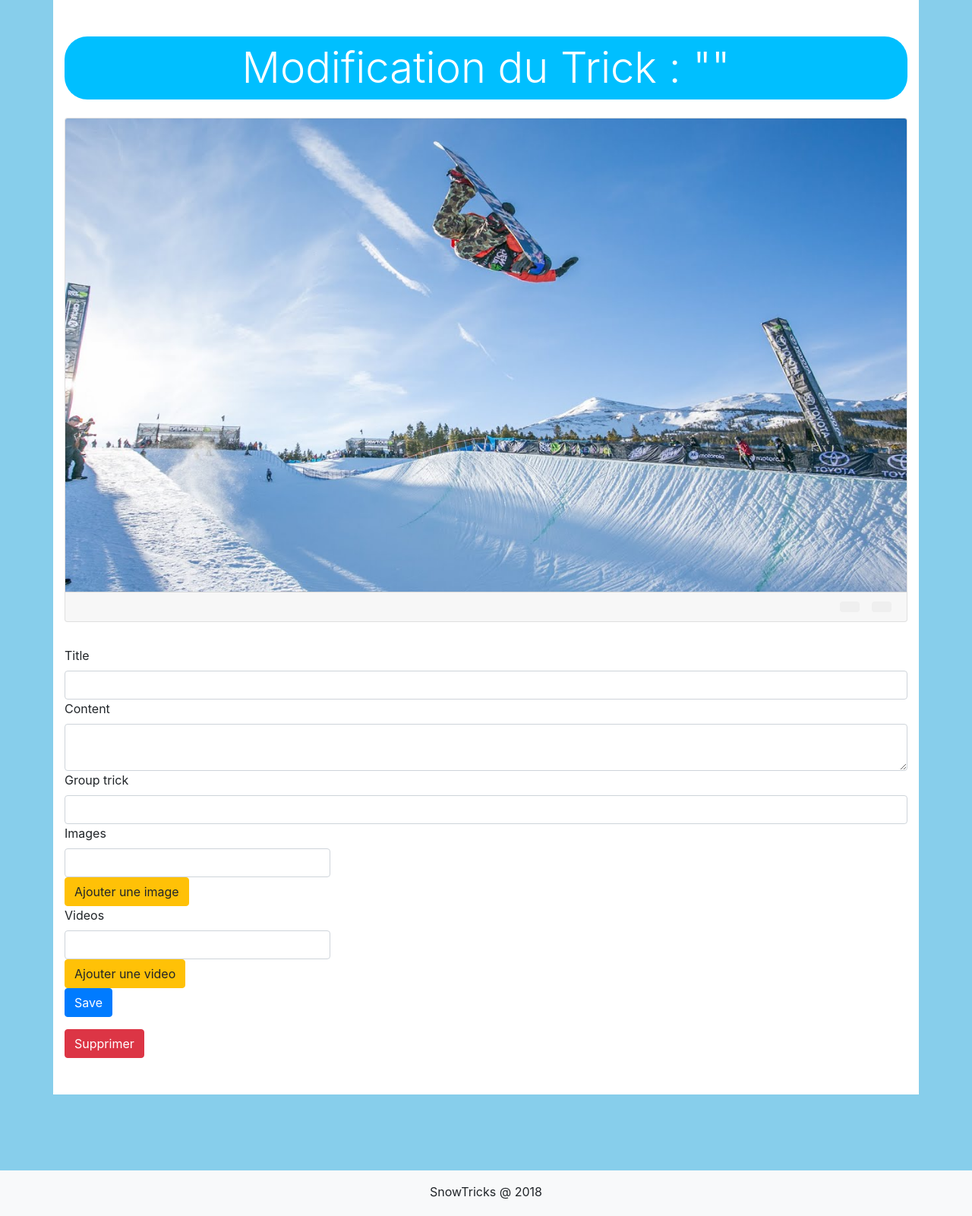
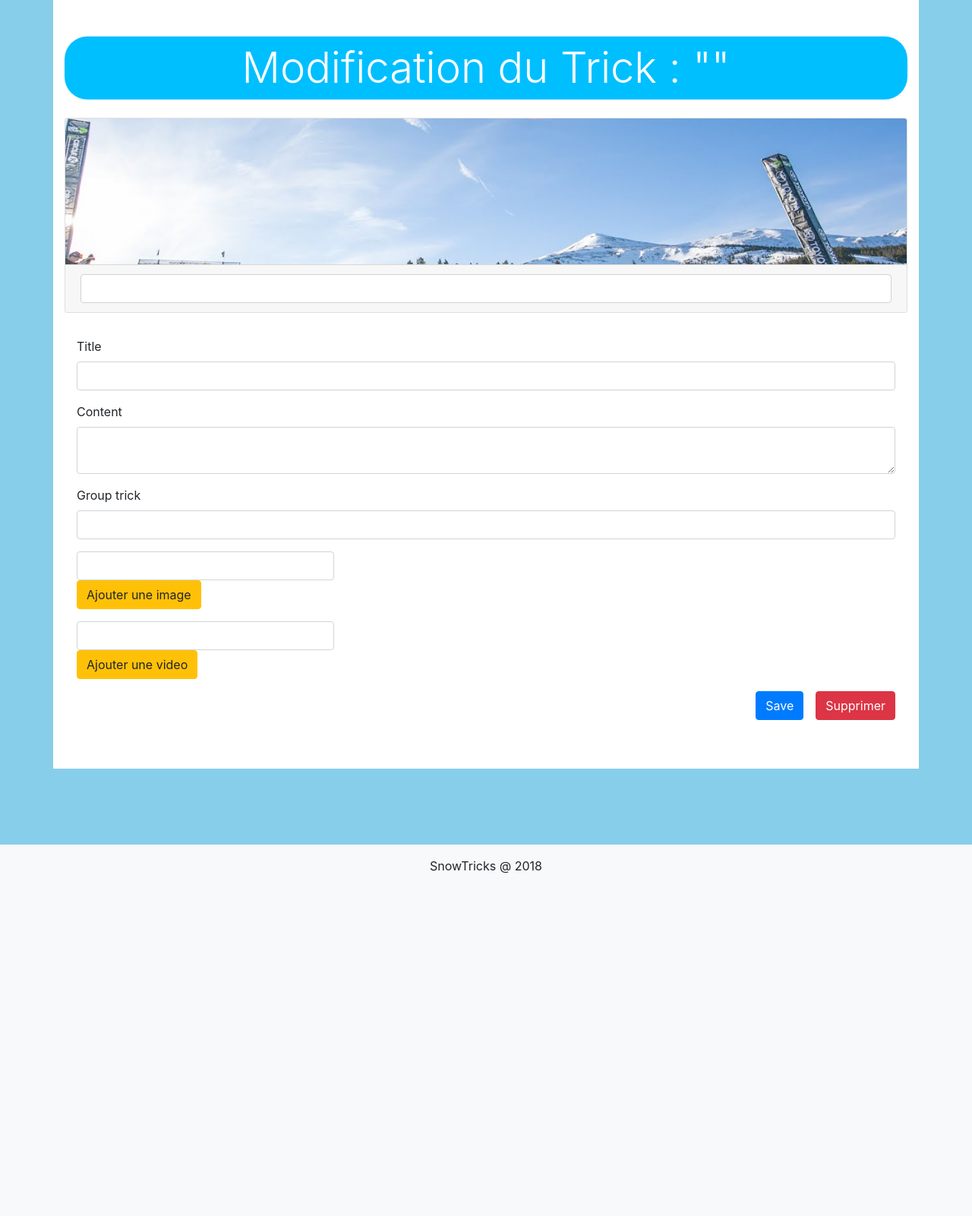
Before and after one commit to Beskargam/Project6_SnowTricks, a Symfony app: template templates/trick/edit.html.twig in a window 1280 px wide. Shown: the part 66-1667 px from the top of the page at 76% size. After the commit the page ends 1216 px from the top, so only its background shows below. Run offline with Twig, Linux system fonts and the light colour scheme; the template is opened without the code that fills it, so the values that code supplies are empty; form fields are guessed from the names that the template uses; some libraries are stand-ins or nearby versions.

Commit message:
large improve in edit trick view and trick view for the principal image

```diff
--- a/public/css/form.css
+++ b/public/css/form.css
@@ -11,3 +11,7 @@
 .field-space {
     margin: 1rem;
 }
+
+.action-button-space {
+    margin-right: 1rem;
+}
--- a/public/js/formCollections.js
+++ b/public/js/formTrickAdd.js
@@ -1,6 +1,6 @@
 $(document).ready(function () {
 
-    // Images collection
+    // Images
     var $containerImage = $('div#trick_images');
     var indexImage = $containerImage.find(':input').length;
 
@@ -45,7 +45,7 @@ $(document).ready(function () {
         });
     }
 
-    // Videos Collection
+    // Videos
     var $containerVideo = $('div#trick_videos');
     var indexVideo = $containerVideo.find(':input').length;
 
--- a/templates/trick/add.html.twig
+++ b/templates/trick/add.html.twig
@@ -27,5 +27,5 @@
 {% block javascripts %}
     {{ parent() }}
 
-    <script src="{{ asset('js/formCollections.js') }}"></script>
+    <script src="{{ asset('js/formTrickAdd.js') }}"></script>
 {% endblock %}
--- a/templates/trick/edit.html.twig
+++ b/templates/trick/edit.html.twig
@@ -6,94 +6,70 @@
 
 {% block body %}
     <div class="container body-box">
+        {{ form_start(form, {'attr': {'novalidate': 'novalidate'}}) }}
         <div class="row">
             <div class=" col-sm-12">
                 <h1 class="display-4 text-center trick-title">Modification du Trick : "{{ trick.title }}"</h1>
             </div>
         </div>
+        {% if trick.images is defined %}
+            {% for image in imageList %}
+                {% if loop.first %}
                     <div class="row">
                     <div class="col-sm-12">
                     <div class="card home-card">
-                    {% if trick.image.name is defined %}
-                        <img class="card-img-top" src="{{ asset('uploads/images/')~trick.image.name }}"
-                             alt="Card image cap">
+                {#<img class="card-img-top"
+                     src="{{ asset('uploads/images/' ~ trick.image ) }}"
+                     alt="Card image cap">#}
                 {% else %}
-                        <img class="card-img-top" src="{{ asset('images/default_trickImage.jpg') }}"
-                             alt="Card image cap">
+                    <div class="row d-flex">
+                    <div class="trick-galery-box col-sm-12 col-md-6 col-lg-3">
+                    <div class="card home-card">
+                {#<img class="card-img-top card-img-zoom"
+                     src="{{ asset('uploads/images/' ~ trick.image ) }}"
+                     alt="Card image cap">#}
                 {% endif %}
                 <div class="card-footer">
-                        <!-- Button Modal -->
-                        <button type="button" class="btn float-right" data-toggle="modal" data-target="#myModal">
+                    {{ form_widget(form.images) }}
+                    <a class="float-right" href="#">
                         <span class="oi oi-trash"></span>
-                        </button>
-
-                        <!-- The Modal -->
-                        <div class="modal" id="myModal">
-                            <div class="modal-dialog">
-                                <div class="modal-content">
-
-                                    <!-- Modal Header -->
-                                    <div class="modal-header">
-                                        <h4 class="modal-title">Modal Heading</h4>
-                                        <button type="button" class="close" data-dismiss="modal">&times;</button>
-                                    </div>
-
-                                    <!-- Modal body -->
-                                    <div class="modal-body">
-                                        Modal body..
-                                    </div>
-
-                                    <!-- Modal footer -->
-                                    <div class="modal-footer">
-                                        <button type="button" class="btn btn-danger" data-dismiss="modal">Close</button>
-                                    </div>
-
-                                </div>
-                            </div>
-                        </div>
-
-                        <button type="button" class="btn action-icon float-right" href="#">
-                            <span class="oi oi-pencil"></span>
-                        </button>
+                    </a>
                 </div>
                 </div>
                 </div>
                 </div>
-        <div class="row d-flex">
-            {% if trick.images is defined %}
-                {% for image in trick.images %}
-                    <div class="trick-galery-box col-sm-12 col-md-6 col-lg-3">
+            {% endfor %}
+        {% else %}
+            <div class="row">
+                <div class="col-sm-12">
                     <div class="card home-card">
                         <img class="card-img-top card-img-zoom"
-                                 src="{{ asset('uploads/images/') }}"
+                             src="{{ asset('images/default_trickImage.jpg') }}"
                              alt="Card image cap">
                         <div class="card-footer">
+                            {{ form_widget(form.images) }}
                             <a class="float-right" href="#">
                                 <span class="oi oi-trash"></span>
-                                </a>
-                                <a class="action-icon float-right" href="#">
-                                    <span class="oi oi-pencil"></span>
                             </a>
                         </div>
                     </div>
                 </div>
-                {% endfor %}
+            </div>
         {% endif %}
-        </div>
+
         <div class="row d-flex">
             {% if trick.videos is defined %}
-                {% for video in trick.videos %}
+                {% for video in videoList %}
                     <div class="trick-galery-box col-sm-12 col-md-6 col-lg-3">
                         <div class="card home-card">
-                            <embed class="card-img-top card-img-zoom" src="https://www.youtube.com/embed/hih9jIzOoRg"
+                            <embed class="card-img-top card-img-zoom"
+                                   src="https://www.youtube.com/embed/{{ video.url }}"
                                    allow="accelerometer; autoplay; encrypted-media; gyroscope; picture-in-picture"
                                    allowfullscreen>
                             <div class="card-footer">
+                                {{ form_widget(form.videos) }}
                                 <a class="float-right" href="#">
                                     <span class="oi oi-trash"></span>
-                                </a>
-                                <a class="action-icon float-right" href="#">
-                                    <span class="oi oi-pencil"></span>
                                 </a>
                             </div>
                         </div>
@@ -103,12 +79,58 @@
         </div>
         <div class="row">
             <div class="col-sm-12">
-                <p class="trick-content">
-                    {{ include('trick/form.html.twig') }}
-                </p>
+                <div class="box-form">
+                    {{ form_start(form, {'attr': {'novalidate': 'novalidate'}}) }}
+                    <div class="field-space">
+                        {{ form_label(form.title) }}
+                        {{ form_widget(form.title) }}
+                    </div>
+                    <div class="field-space">
+                        {{ form_label(form.content) }}
+                        {{ form_widget(form.content) }}
+                    </div>
+                    <div class="field-space">
+                        {{ form_label(form.groupTrick) }}
+                        {{ form_widget(form.groupTrick) }}
+                    </div>
+                    <div class="field-space">
+                        <div class="row">
+                            <div class="col-sm-10 col-md-6 col-lg-4">
+                                {{ form_widget(form.images) }}
+                                <a href="#" id="add_image" class="btn btn-warning">Ajouter une image</a>
                             </div>
                         </div>
-        <a class="btn btn-danger"
+                    </div>
+                    <div class="field-space">
+                        <div class="row">
+                            <div class="col-sm-10 col-md-6 col-lg-4">
+                                {{ form_widget(form.videos) }}
+                                <a href="#" id="add_video" class="btn btn-warning">Ajouter une video</a>
+                            </div>
+                        </div>
+                    </div>
+                    <div class="field-space">
+                        <a class="btn btn-danger float-right"
                            href="{{ path('app_delete', {'id' : trick.id}) }}">Supprimer</a>
+                        {{ form_widget(form.save, {'attr': {'class': 'btn btn-primary float-right action-button-space'}}) }}
+                    </div>
+                </div>
+            </div>
+        </div>
+        <div class="field-space">
+            {{ form_rest(form) }}
+        </div>
+        {{ form_end(form) }}
     </div>
 {% endblock %}
+
+{% block stylesheets %}
+    {{ parent() }}
+
+    <link rel="stylesheet" href="{{ asset('css/form.css') }}">
+{% endblock %}
+{% block javascripts %}
+    {{ parent() }}
+
+    <script src="{{ asset('js/formTrickEdit') }}"></script>
+{% endblock %}
```
Also changed, not shown: src/Controller/ArticleController.php (+55 -11 lines), templates/trick/trick.html.twig (+28 -13 lines), public/js/formTrickEdit.js (added). Lines whose indentation alone changed are shown as unchanged.
